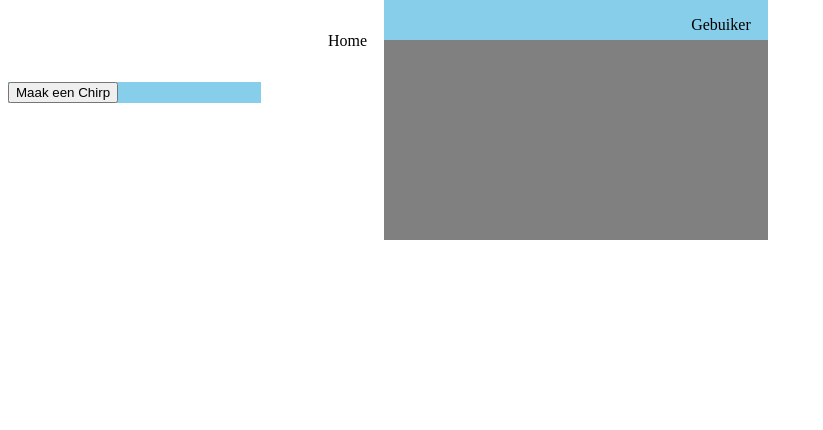
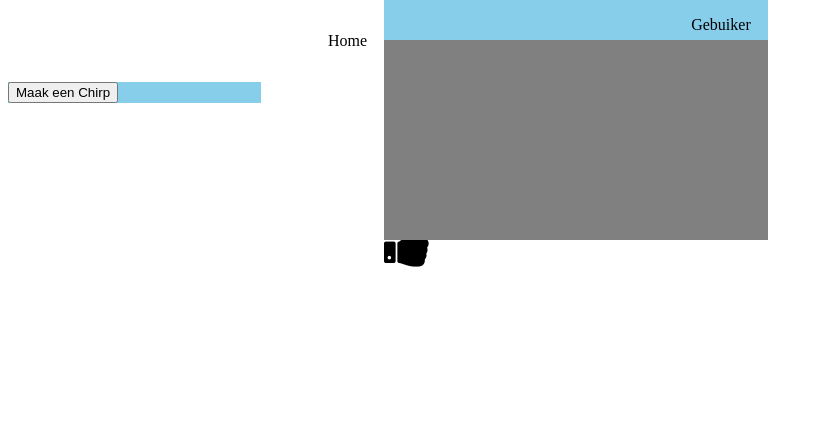
Before and after one commit to vincentIsNietBeschikbaar/Project3, a PHP site: page /HTML/index.html in a window 1280 px wide. Shown: the top 430 px of the page, without its empty margins (0-823 px from the left). Run offline with PHP 8.4, Linux system fonts and the light colour scheme.

Commit message:
Like button toegevoegd
Likebutton zit erin, telt nog niet op

```diff
--- a/CSS/style.css
+++ b/CSS/style.css
@@ -108,3 +108,15 @@
     left: 0;
     top: 0;
 }
+
+.fa {
+    font-size: 50px;
+    cursor: pointer;
+    user-select: all;
+    position: absolute;
+    inset-block-start: 220px;
+  }
+
+  .fa:hover {
+    color: red;
+  }
--- a/HTML/index.html
+++ b/HTML/index.html
@@ -5,7 +5,7 @@
     <meta charset="UTF-8">
     <meta name="viewport" content="width=device-width, initial-scale=1.0">
     <title>Document</title>
-
+    <link rel="stylesheet" href="https://cdnjs.cloudflare.com/ajax/libs/font-awesome/4.7.0/css/font-awesome.min.css">
     <link rel="stylesheet" href="../CSS/style.css">
 </head>
 
@@ -23,6 +23,7 @@
 
 
     <nav id="cloneTweet" class="tweet">
+        <i onclick="likeTweet(this)" class="fa fa-thumbs-up"></i>
         <nav class="profileBar">
             <p class="naamInTweet">Gebuiker</p>
         </nav>
@@ -34,7 +35,7 @@
     </nav>
 
     <script src="../JS/MakeTweet.js"></script>
-
+<script src="../JS/likeTweet.js"></script>
 
 </body>
 
--- /dev/null
+++ b/JS/likeTweet.js
@@ -0,0 +1,3 @@
+function likeTweet(x) {
+  x.classList.toggle("fa-thumbs-down");
+}
```
Also changed, not shown: JS/MakeTweet.js (line endings or trailing spaces).
